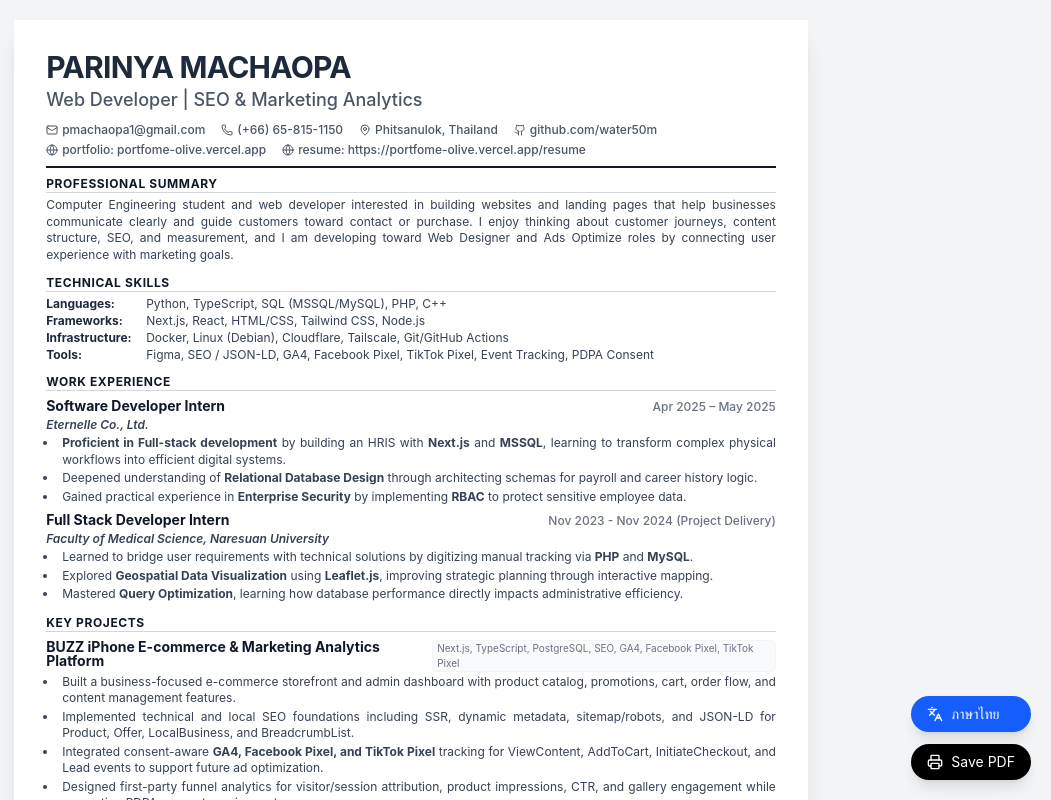
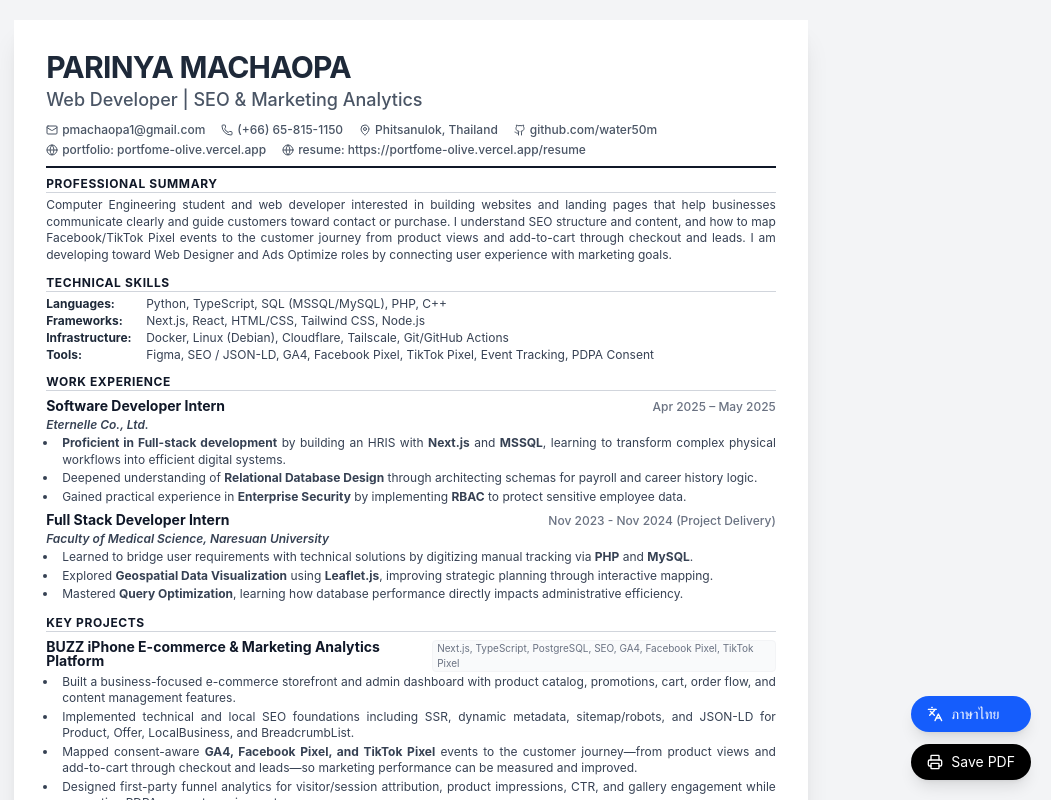
Before and after one commit to water50m/portfome, a Next.js app: page /resume in a window 1280 px wide. Shown: the top 800 px of the page, without its empty margins (229-1280 px from the left). Built offline with nearby package versions, Linux system fonts and the light colour scheme.

Commit message:
Clarify SEO and pixel marketing skills

```diff
--- a/src/app/resume/page.tsx
+++ b/src/app/resume/page.tsx
@@ -9,7 +9,7 @@ const RESUME_DATA = {
   en: {
     name: "PARINYA MACHAOPA",
     title: "Web Developer | SEO & Marketing Analytics",
-    summary: "Computer Engineering student and web developer interested in building websites and landing pages that help businesses communicate clearly and guide customers toward contact or purchase. I enjoy thinking about customer journeys, content structure, SEO, and measurement, and I am developing toward Web Designer and Ads Optimize roles by connecting user experience with marketing goals.",
+    summary: "Computer Engineering student and web developer interested in building websites and landing pages that help businesses communicate clearly and guide customers toward contact or purchase. I understand SEO structure and content, and how to map Facebook/TikTok Pixel events to the customer journey from product views and add-to-cart through checkout and leads. I am developing toward Web Designer and Ads Optimize roles by connecting user experience with marketing goals.",
     experienceTitle: "Work Experience",
     projectTitle: "Key Projects",
     educationTitle: "Education",
@@ -43,7 +43,7 @@ const RESUME_DATA = {
         points: [
           "Built a business-focused e-commerce storefront and admin dashboard with product catalog, promotions, cart, order flow, and content management features.",
           "Implemented technical and local SEO foundations including SSR, dynamic metadata, sitemap/robots, and JSON-LD for Product, Offer, LocalBusiness, and BreadcrumbList.",
-          "Integrated consent-aware **GA4, Facebook Pixel, and TikTok Pixel** tracking for ViewContent, AddToCart, InitiateCheckout, and Lead events to support future ad optimization.",
+          "Mapped consent-aware **GA4, Facebook Pixel, and TikTok Pixel** events to the customer journey—from product views and add-to-cart through checkout and leads—so marketing performance can be measured and improved.",
           "Designed first-party funnel analytics for visitor/session attribution, product impressions, CTR, and gallery engagement while respecting PDPA consent requirements."
         ]
       },
@@ -83,7 +83,7 @@ const RESUME_DATA = {
   th: {
     name: "ปริญญา มาชาวป่า",
     title: "นักพัฒนาเว็บ | SEO และ Marketing Analytics",
-    summary: "นักศึกษาวิศวกรรมคอมพิวเตอร์และนักพัฒนาเว็บที่สนใจสร้างเว็บไซต์และ Landing Page ให้ธุรกิจสื่อสารจุดขายได้ชัดเจน และช่วยพาลูกค้าไปสู่การติดต่อหรือสั่งซื้อ ผมชอบคิดจากเส้นทางของลูกค้า การจัดวางเนื้อหา SEO และการวัดผล พร้อมพัฒนาตัวเองต่อในสาย Web Designer และ Ads Optimize โดยเชื่อมประสบการณ์ผู้ใช้เข้ากับเป้าหมายทางการตลาด",
+    summary: "นักศึกษาวิศวกรรมคอมพิวเตอร์และนักพัฒนาเว็บที่สนใจสร้างเว็บไซต์และ Landing Page ให้ธุรกิจสื่อสารจุดขายได้ชัดเจน และช่วยพาลูกค้าไปสู่การติดต่อหรือสั่งซื้อ ผมเข้าใจโครงสร้างและการวางเนื้อหาเพื่อ SEO รวมถึงการวาง Event ของ Facebook/TikTok Pixel ให้สอดคล้องกับเส้นทางลูกค้า ตั้งแต่ดูสินค้า เพิ่มลงตะกร้า เริ่มสั่งซื้อ ไปจนถึงการส่งข้อมูลติดต่อ พร้อมพัฒนาตัวเองต่อในสาย Web Designer และ Ads Optimize โดยเชื่อมประสบการณ์ผู้ใช้เข้ากับเป้าหมายทางการตลาด",
     experienceTitle: "ประสบการณ์การทำงาน",
     projectTitle: "โปรเจกต์ที่สำคัญ",
     educationTitle: "การศึกษา",
@@ -117,7 +117,7 @@ const RESUME_DATA = {
         points: [
           "พัฒนาเว็บ E-commerce และ Admin Dashboard สำหรับธุรกิจจริง มีระบบสินค้า โปรโมชั่น ตะกร้า ขั้นตอนสั่งซื้อ และจัดการคอนเทนต์",
           "วางโครงสร้าง **Technical SEO และ Local SEO** ด้วย SSR, Dynamic Metadata, Sitemap/Robots และ JSON-LD สำหรับ Product, Offer, LocalBusiness และ BreadcrumbList",
-          "เชื่อมต่อระบบวัดผลแบบคำนึงถึง Consent ด้วย **GA4, Facebook Pixel และ TikTok Pixel** พร้อม Event สำคัญ เช่น ViewContent, AddToCart, InitiateCheckout และ Lead เพื่อรองรับการทำโฆษณาและ Optimize ในอนาคต",
+          "วาง Event ของ **GA4, Facebook Pixel และ TikTok Pixel** ให้สอดคล้องกับเส้นทางลูกค้า ตั้งแต่ดูสินค้า เพิ่มลงตะกร้า เริ่มสั่งซื้อ ไปจนถึง Lead เพื่อวัดผลและนำข้อมูลไปปรับปรุงเว็บไซต์หรือแคมเปญในอนาคต โดยคำนึงถึง Consent/PDPA",
           "ออกแบบ First-party Analytics สำหรับวัด Visitor/Session Attribution, Product Impression, CTR และ Gallery Engagement โดยคำนึงถึงข้อกำหนด PDPA"
         ]
       },
```
